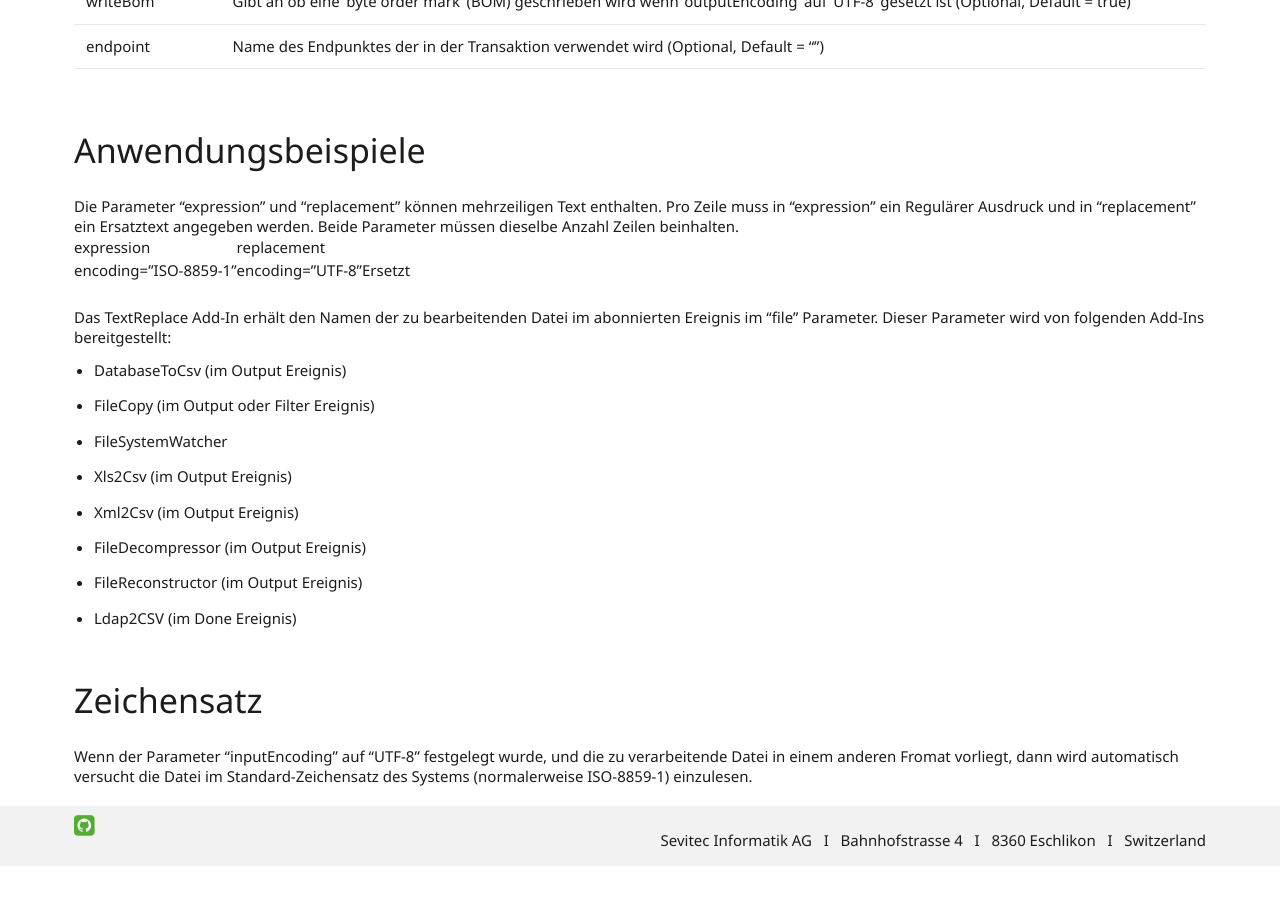
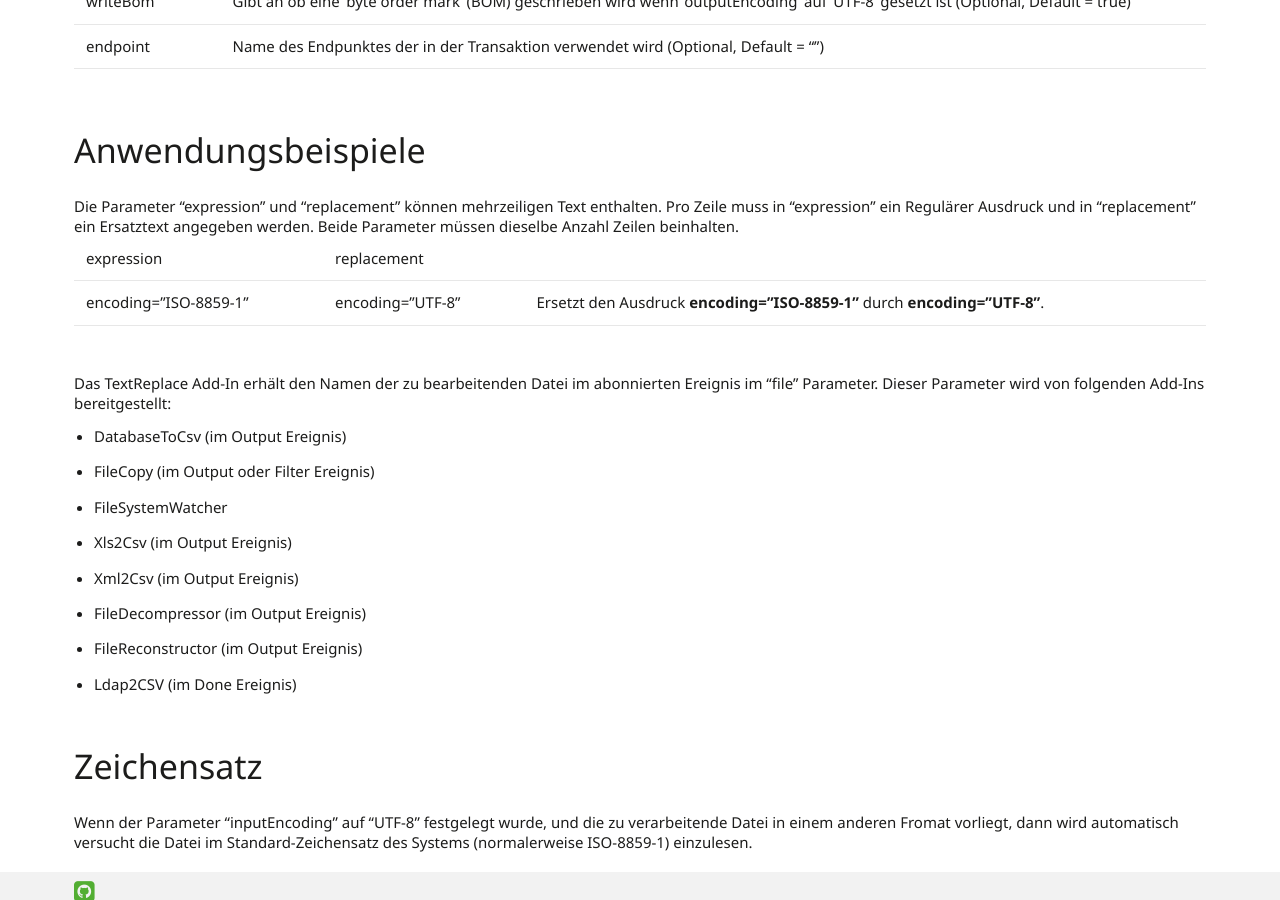
Before and after one commit to primesoft-group/oneconnexx-docs, a Jekyll site: the page built from _pages/addins/de/textreplace.md, in a window 1280 px wide and 900 px high, scrolled down 926 px. Built offline with Jekyll 4.4.1, drawn with Linux system fonts in a browser that asks for light colours; nearby versions of some CDN libraries; some web fonts are replaced; before the commit the page ends 1792 px from its top, so only the background shows below that.

Commit message:
Update textreplace.md

```diff
--- a/_pages/addins/de/textreplace.md
+++ b/_pages/addins/de/textreplace.md
@@ -26,8 +26,10 @@ Das TextReplace Add-In kann verwendet werden um in einer Textdatei bestimmte Zei
 
 Die Parameter "expression" und "replacement" können mehrzeiligen Text enthalten. Pro Zeile muss in "expression" ein Regulärer Ausdruck und in "replacement" ein Ersatztext angegeben werden. Beide Parameter müssen dieselbe Anzahl Zeilen beinhalten.
 
+{:.table .table-striped}
+| --- | --- |
 | expression | replacement ||
-| encoding="ISO-8859-1" | encoding="UTF-8" | Ersetzt |
+| encoding="ISO-8859-1"&nbsp;&nbsp; | encoding="UTF-8"&nbsp;&nbsp; | Ersetzt den Ausdruck __encoding="ISO-8859-1"__ durch __encoding="UTF-8"__.  |
 
 Das TextReplace Add-In erhält den Namen der zu bearbeitenden Datei im abonnierten Ereignis im "file" Parameter. Dieser Parameter wird von folgenden Add-Ins bereitgestellt:
 
```
